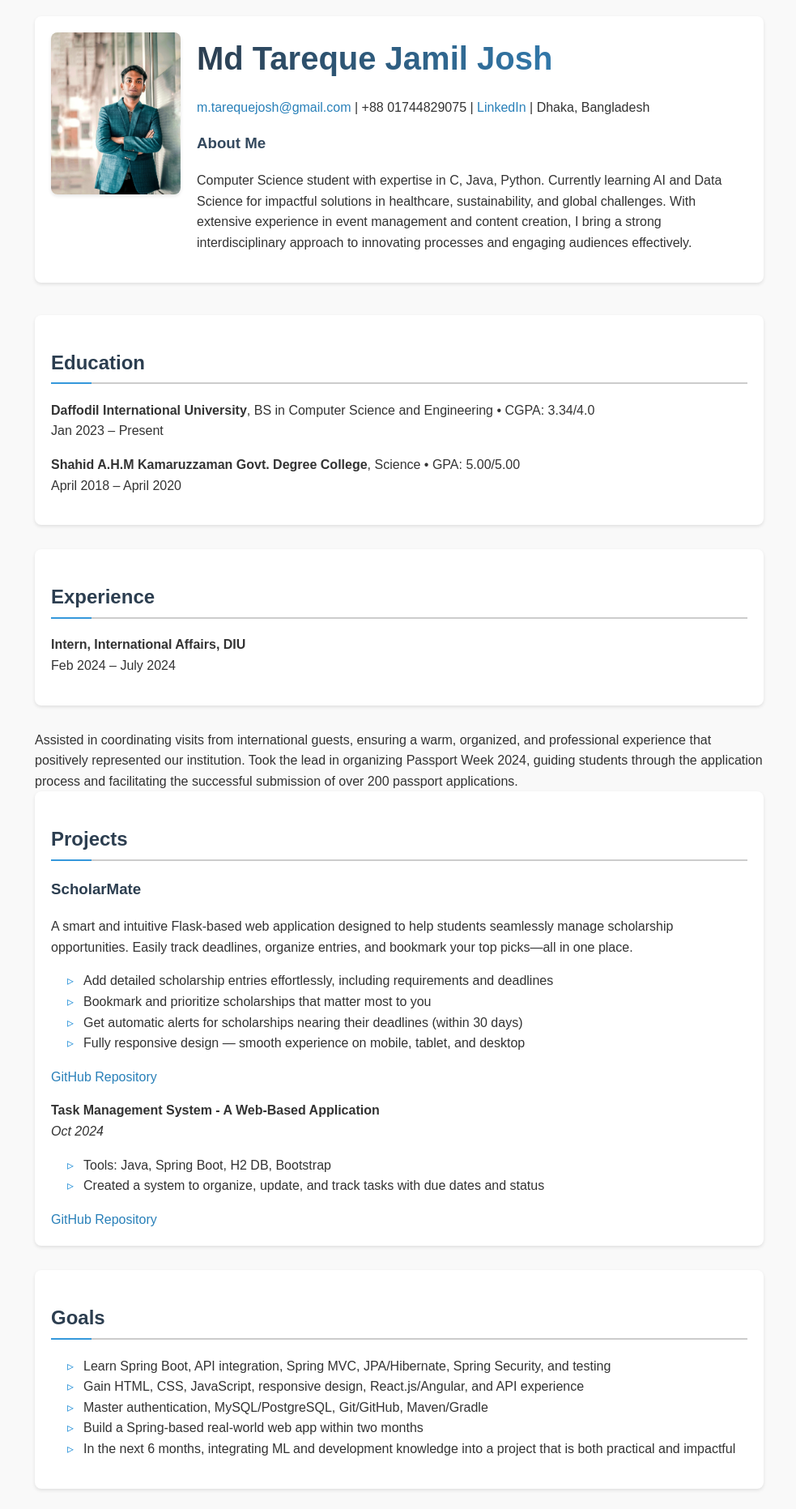
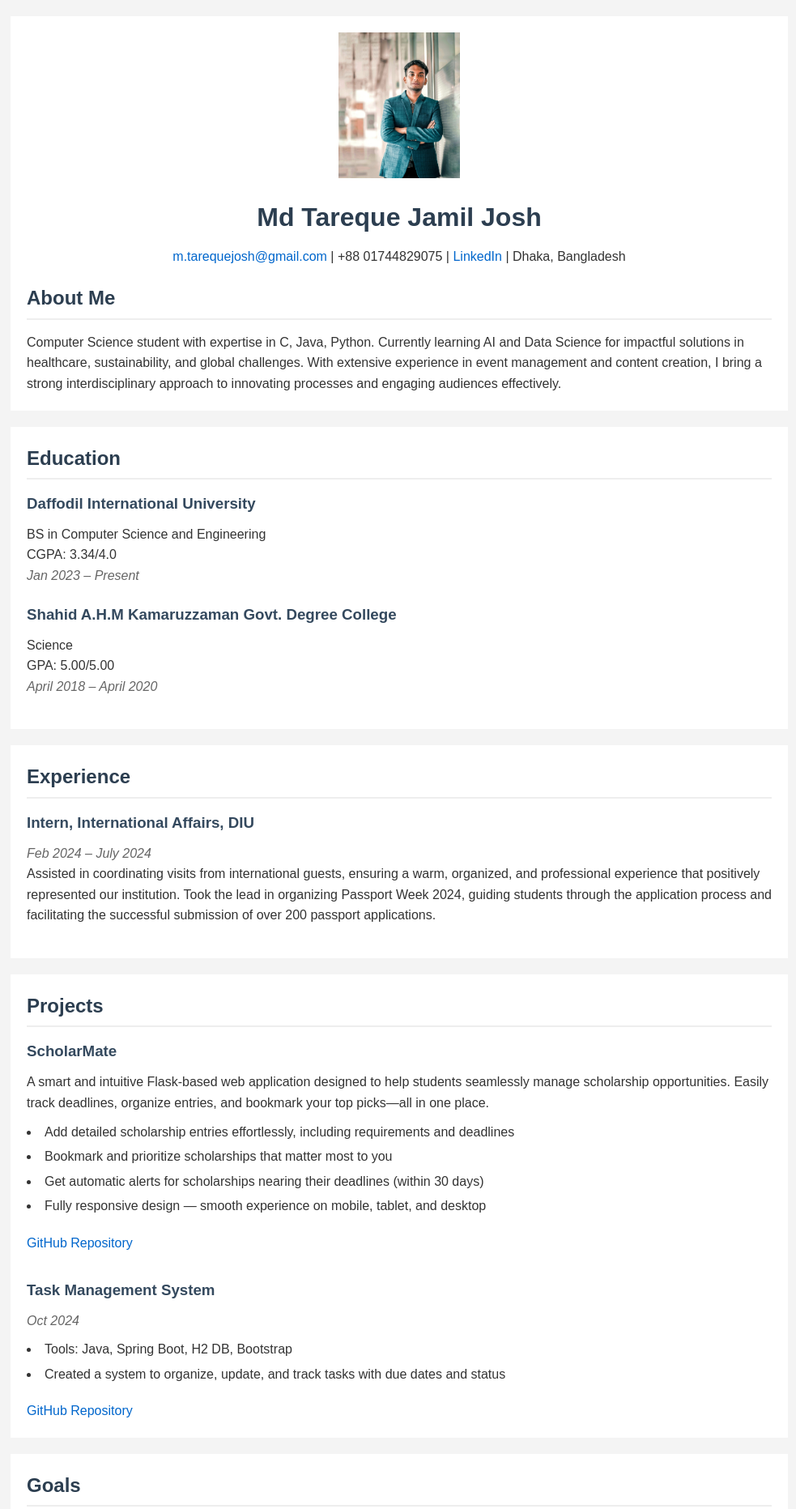
Before and after one commit to tarequejosh/portfolio, a plain HTML site: page index.html in a window 1280 px wide. Shown: the top 1863 px of the page at 81% size, without its empty margins (147-1130 px from the left). Drawn offline with Linux system fonts and the light colour scheme.

Commit message:
Restructured portfolio with separate HTML and CSS files

```diff
--- a/index.html
+++ b/index.html
@@ -2,209 +2,60 @@
 <html lang="en">
 <head>
     <meta charset="UTF-8">
-    <meta name="description" content="Professional portfolio of Md Tareque Jamil Josh - Computer Science student with expertise in C, Java, and Python">
-    <title>Md Tareque Jamil Josh - CV</title>
-    <style>
-        body {
-            font-family: Arial, sans-serif;
-            background-color: #f9f9f9;
-            color: #333;
-            margin: 0;
-            padding: 20px;
-            max-width: 900px;
-            margin-left: auto;
-            margin-right: auto;
-            line-height: 1.6;
-        }
-
-        h1, h2, h3 {
-            color: #2c3e50;
-            transition: color 0.3s ease;
-        }
-
-        h1:hover, h2:hover, h3:hover {
-            color: #3498db;
-        }
-
-        h1 {
-            margin-bottom: 5px;
-        }
-
-        .contact {
-            text-align: center;
-            font-size: 14px;
-            margin-bottom: 30px;
-        }
-
-        .contact a {
-            color: #2980b9;
-            text-decoration: none;
-            margin: 0 5px;
-            transition: all 0.3s ease;
-        }
-
-        .contact a:hover {
-            color: #3498db;
-            transform: translateY(-2px);
-        }
-
-        .section {
-            margin-bottom: 30px;
-            background: white;
-            padding: 20px;
-            border-radius: 8px;
-            box-shadow: 0 2px 4px rgba(0,0,0,0.1);
-            transition: transform 0.3s ease, box-shadow 0.3s ease;
-        }
-
-        .section:hover {
-            transform: translateY(-5px);
-            box-shadow: 0 4px 8px rgba(0,0,0,0.2);
-        }
-
-        .section h2 {
-            border-bottom: 2px solid #ccc;
-            padding-bottom: 5px;
-            position: relative;
-        }
-
-        .section h2::after {
-            content: '';
-            position: absolute;
-            bottom: -2px;
-            left: 0;
-            width: 50px;
-            height: 2px;
-            background: #3498db;
-            transition: width 0.3s ease;
-        }
-
-        .section:hover h2::after {
-            width: 100%;
-        }
-
-        ul {
-            padding-left: 20px;
-            list-style: none;
-        }
-
-        ul li {
-            position: relative;
-            padding-left: 20px;
-        }
-
-        ul li::before {
-            content: '▹';
-            position: absolute;
-            left: 0;
-            color: #3498db;
-        }
-
-        a {
-            color: #2980b9;
-            text-decoration: none;
-            transition: all 0.3s ease;
-        }
-
-        a:hover {
-            color: #3498db;
-            text-decoration: none;
-            transform: translateX(5px);
-        }
-
-        .top-section {
-            display: flex;
-            align-items: flex-start;
-            gap: 20px;
-            margin-bottom: 40px;
-            background: white;
-            padding: 20px;
-            border-radius: 8px;
-            box-shadow: 0 2px 4px rgba(0,0,0,0.1);
-        }
-
-        .profile-pic {
-            width: 160px;
-            aspect-ratio: 4 / 5;
-            object-fit: cover;
-            border-radius: 8px;
-            transition: transform 0.3s ease;
-            box-shadow: 0 2px 4px rgba(0,0,0,0.1);
-        }
-
-        .profile-pic:hover {
-            transform: scale(1.05);
-        }
-
-        .intro-text {
-            flex: 1;
-        }
-
-        .intro-text h1 {
-            margin: 0;
-            color: #2c3e50;
-            font-size: 2.5em;
-            background: linear-gradient(to right, #2c3e50, #3498db);
-            -webkit-background-clip: text;
-            background-clip: text;
-            -webkit-text-fill-color: transparent;
-        }
-
-        .intro-text h3 {
-            margin-top: 15px;
-            color: #34495e;
-        }
-
-        @media (max-width: 768px) {
-            .top-section {
-                flex-direction: column;
-                align-items: center;
-                text-align: center;
-            }
-
-            .profile-pic {
-                width: 120px;
-            }
-        }
-    </style>
+    <title>Md Tareque Jamil Josh - Portfolio</title>
+    <link rel="stylesheet" href="style.css">
 </head>
-
 <body>
-
-    <div class="top-section">
-        <img src="images/profile.jpg" alt="My Profile Picture" class="profile-pic">
-        <div class="intro-text">
+    <div class="container">
+        <!-- Header Section -->
+        <header>
+            <div class="profile">
+                <img src="images/profile.jpg" alt="Md Tareque Jamil Josh" class="profile-image">
                 <h1>Md Tareque Jamil Josh</h1>
-            <p>
+                <div class="contact-info">
                     <a href="mailto:m.tarequejosh@gmail.com">m.tarequejosh@gmail.com</a> |
-                +88 01744829075 |
-                <a href="https://www.linkedin.com/in/tarequejosh" target="_blank">LinkedIn</a> |
-                Dhaka, Bangladesh
-            </p>
-            <h3>About Me</h3>
-            <p>
-                Computer Science student with expertise in C, Java, Python. Currently learning AI and Data Science for impactful solutions in healthcare, sustainability, and global challenges. With extensive experience in event management and content creation, I bring a strong interdisciplinary approach to innovating processes and engaging audiences effectively.
-            </p>
+                    <span>+88 01744829075</span> |
+                    <a href="https://www.linkedin.com/in/tarequejosh">LinkedIn</a> |
+                    <span>Dhaka, Bangladesh</span>
                 </div>
             </div>
+            <div class="about">
+                <h2>About Me</h2>
+                <p>Computer Science student with expertise in C, Java, Python. Currently learning AI and Data Science for impactful solutions in healthcare, sustainability, and global challenges. With extensive experience in event management and content creation, I bring a strong interdisciplinary approach to innovating processes and engaging audiences effectively.</p>
+            </div>
+        </header>
 
+        <!-- Education Section -->
+        <section class="education">
+            <h2>Education</h2>
+            <div class="edu-item">
+                <h3>Daffodil International University</h3>
+                <p>BS in Computer Science and Engineering</p>
+                <p>CGPA: 3.34/4.0</p>
+                <p class="date">Jan 2023 – Present</p>
+            </div>
+            <div class="edu-item">
+                <h3>Shahid A.H.M Kamaruzzaman Govt. Degree College</h3>
+                <p>Science</p>
+                <p>GPA: 5.00/5.00</p>
+                <p class="date">April 2018 – April 2020</p>
+            </div>
+        </section>
 
-    <div class="section">
-        <h2>Education</h2>
-        <p><strong>Daffodil International University</strong>, BS in Computer Science and Engineering • CGPA: 3.34/4.0<br>Jan 2023 – Present</p>
-        <p><strong>Shahid A.H.M Kamaruzzaman Govt. Degree College</strong>, Science • GPA: 5.00/5.00<br>April 2018 – April 2020</p>
+        <!-- Experience Section -->
+        <section class="experience">
+            <h2>Experience</h2>
+            <div class="exp-item">
+                <h3>Intern, International Affairs, DIU</h3>
+                <p class="date">Feb 2024 – July 2024</p>
+                <p>Assisted in coordinating visits from international guests, ensuring a warm, organized, and professional experience that positively represented our institution. Took the lead in organizing Passport Week 2024, guiding students through the application process and facilitating the successful submission of over 200 passport applications.</p>
             </div>
+        </section>
 
-    <div class="section">
-        <h2>Experience</h2>
-        <p><strong>Intern, International Affairs, DIU</strong> <br>Feb 2024 – July 2024</p>
-    </div>Assisted in coordinating visits from international guests, ensuring a warm, organized, and professional experience
-that positively represented our institution. Took the lead in organizing Passport Week 2024, guiding students
-through the application process and facilitating the successful submission of over 200 passport applications.
-    </div>
-
-    <div class="section">
+        <!-- Projects Section -->
+        <section class="projects">
             <h2>Projects</h2>
+            <div class="project-item">
                 <h3>ScholarMate</h3>
                 <p>A smart and intuitive Flask-based web application designed to help students seamlessly manage scholarship opportunities. Easily track deadlines, organize entries, and bookmark your top picks—all in one place.</p>
                 <ul>
@@ -213,17 +64,21 @@ through the application process and facilitating the successful submission of ov
                     <li>Get automatic alerts for scholarships nearing their deadlines (within 30 days)</li>
                     <li>Fully responsive design — smooth experience on mobile, tablet, and desktop</li>
                 </ul>
-    <a href="https://github.com/tarequejosh/ScholarMate" target="_blank">GitHub Repository</a>
-
-        <p><strong>Task Management System - A Web-Based Application</strong><br><em>Oct 2024</em></p>
+                <a href="https://github.com/tarequejosh/ScholarMate" class="project-link">GitHub Repository</a>
+            </div>
+            <div class="project-item">
+                <h3>Task Management System</h3>
+                <p class="date">Oct 2024</p>
                 <ul>
                     <li>Tools: Java, Spring Boot, H2 DB, Bootstrap</li>
                     <li>Created a system to organize, update, and track tasks with due dates and status</li>
                 </ul>
-        <a href="https://github.com/tarequejosh/task-management-system" target="_blank">GitHub Repository</a>
+                <a href="https://github.com/tarequejosh/task-management-system" class="project-link">GitHub Repository</a>
             </div>
+        </section>
 
-    <div class="section">
+        <!-- Goals Section -->
+        <section class="goals">
             <h2>Goals</h2>
             <ul>
                 <li>Learn Spring Boot, API integration, Spring MVC, JPA/Hibernate, Spring Security, and testing</li>
@@ -232,18 +87,24 @@ through the application process and facilitating the successful submission of ov
                 <li>Build a Spring-based real-world web app within two months</li>
                 <li>In the next 6 months, integrating ML and development knowledge into a project that is both practical and impactful</li>
             </ul>
+        </section>
+
+        <!-- Certifications Section -->
+        <section class="certifications">
+            <h2>Certifications</h2>
+            <div class="cert-item">
+                <h3>CS50x: Introduction to Computer Science (edX)</h3>
+                <p>Covered C, Python, and deep foundational CS knowledge</p>
             </div>
+        </section>
 
-    <div class="section">
-        <h2>Certifications</h2>
-        <p>CS50x: Introduction to Computer Science (edX)<br>
-        Covered C, Python, and deep foundational CS knowledge</p>
-    </div>
-
-    <div class="section">
+        <!-- Contests Section -->
+        <section class="contests">
             <h2>Contests</h2>
+            <div class="contest-item">
                 <p>Unlock The Algorithm Spring 2024, C Slot – 25th Position</p>
             </div>
-
+        </section>
+    </div>
 </body>
 </html>
--- /dev/null
+++ b/style.css
@@ -0,0 +1,168 @@
+/* Basic Reset */
+* {
+    margin: 0;
+    padding: 0;
+    box-sizing: border-box;
+}
+
+body {
+    font-family: Arial, sans-serif;
+    line-height: 1.6;
+    color: #333;
+    background-color: #f4f4f4;
+}
+
+.container {
+    max-width: 1000px;
+    margin: 0 auto;
+    padding: 20px;
+}
+
+/* Header Styles */
+header {
+    background: white;
+    padding: 20px;
+    margin-bottom: 20px;
+}
+
+.profile {
+    text-align: center;
+    margin-bottom: 20px;
+}
+
+.profile-image {
+    width: 150px;
+    height: 180px;
+    object-fit: cover;
+    margin-bottom: 15px;
+}
+
+.contact-info {
+    margin: 10px 0;
+}
+
+.contact-info a {
+    color: #0066cc;
+    text-decoration: none;
+}
+
+.contact-info a:hover {
+    text-decoration: underline;
+}
+
+/* Section Styles */
+section {
+    background: white;
+    padding: 20px;
+    margin-bottom: 20px;
+}
+
+h1 {
+    color: #2c3e50;
+    font-size: 2em;
+    margin-bottom: 10px;
+}
+
+h2 {
+    color: #2c3e50;
+    border-bottom: 2px solid #eee;
+    padding-bottom: 5px;
+    margin-bottom: 15px;
+}
+
+h3 {
+    color: #34495e;
+    margin-bottom: 10px;
+}
+
+/* Education Styles */
+.edu-item {
+    margin-bottom: 20px;
+}
+
+.date {
+    color: #666;
+    font-style: italic;
+}
+
+/* Experience Styles */
+.exp-item {
+    margin-bottom: 20px;
+}
+
+/* Project Styles */
+.project-item {
+    margin-bottom: 30px;
+}
+
+.project-item:last-child {
+    margin-bottom: 0;
+}
+
+.project-link {
+    display: inline-block;
+    color: #0066cc;
+    text-decoration: none;
+    margin-top: 10px;
+}
+
+.project-link:hover {
+    text-decoration: underline;
+}
+
+/* List Styles */
+ul {
+    list-style-position: inside;
+    margin: 10px 0;
+}
+
+ul li {
+    margin-bottom: 5px;
+}
+
+/* Certification and Contest Styles */
+.cert-item, .contest-item {
+    margin-bottom: 15px;
+}
+
+/* Media Queries */
+@media (max-width: 768px) {
+    .container {
+        padding: 10px;
+    }
+
+    header {
+        padding: 15px;
+    }
+
+    .profile-image {
+        width: 120px;
+        height: 144px;
+    }
+
+    h1 {
+        font-size: 1.8em;
+    }
+
+    section {
+        padding: 15px;
+    }
+}
+
+@media (max-width: 480px) {
+    .contact-info {
+        font-size: 0.9em;
+    }
+
+    h1 {
+        font-size: 1.6em;
+    }
+
+    h2 {
+        font-size: 1.4em;
+    }
+
+    h3 {
+        font-size: 1.2em;
+    }
+}
```
Lines whose indentation alone changed are shown as unchanged.
